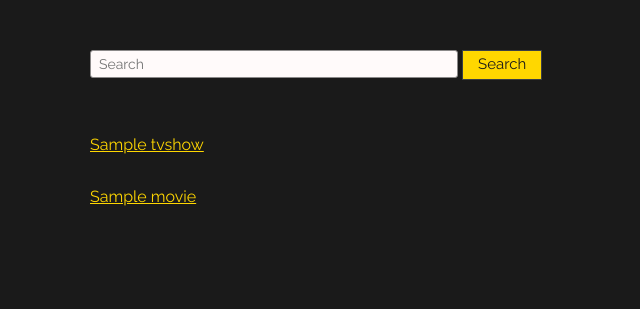
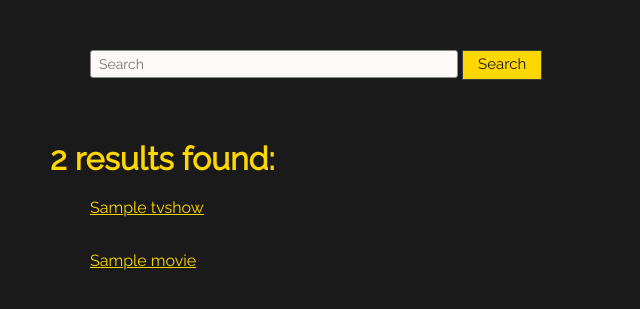
Before and after one commit to GavinMK/GECKZ-AMELA, a Django app: page /streaming/search/ in a window 1280 px wide. Shown: the part 57-366 px from the top of the page, without its empty margins (0-640 px from the left). Run offline with Django 3.2, Linux system fonts and the light colour scheme; a user stored in the database is signed in; tables that the repository leaves empty hold one stand-in row (values such as "Sample post").

Commit message:
Improved media search page in preparation for improved user search page

```diff
--- a/app_site/streaming/templates/streaming/searchPage.html
+++ b/app_site/streaming/templates/streaming/searchPage.html
@@ -9,12 +9,22 @@
 		</form>
 	</div>
 
+	{% if media %}
+		<h1>
+			{{ count }} result{{ count|pluralize }} found:
+		</h1>
 		<div class="media-style">
+
 			{% for entry in media %}
 			<figure>
 				<a href="{% url 'streaming:display_media' title=entry.title %}"><img src="">{{ entry.title }}</a><br><br>
 			</figure>
 			{% endfor %}
+
 		</div>
-
+	{% else %}
+		<h1>
+			No results found for '{{ query }}'.
+		</h1>
+	{% endif %}
 {% endblock %}
--- a/app_site/streaming/views.py
+++ b/app_site/streaming/views.py
@@ -166,6 +166,7 @@ def search(request):
     else:
         context['media'] = set(tv_show_list) | set(movie_list)
         context['query'] = ""
+    context['count'] = len(context['media'])
     return HttpResponse(template.render(context, request))
 
 @login_required(login_url='login/')
@@ -182,6 +183,7 @@ def user_search(request):
     else:
         context['users'] = user_list
         context['query'] = ""
+    context['count'] = len(context['media'])
     return HttpResponse(template.render(context, request))
 
 
```
Lines whose indentation alone changed are shown as unchanged.
